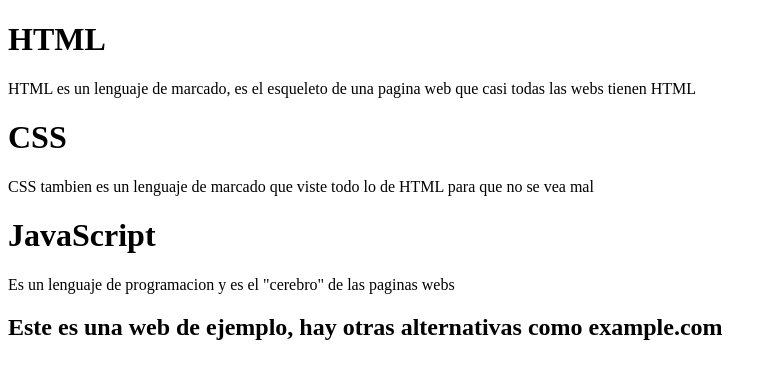
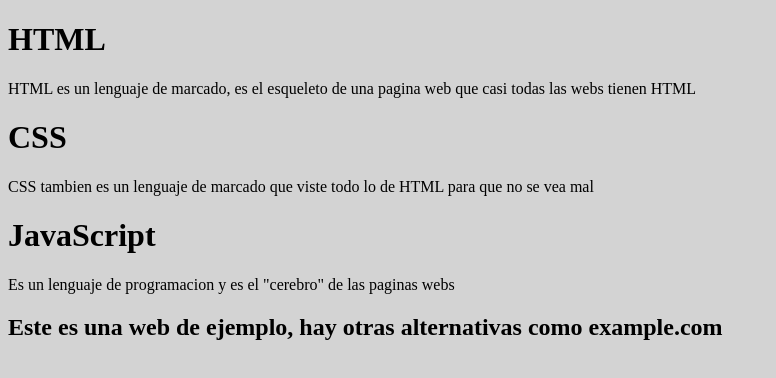
Before and after one commit to David4524-maker/Web_De_Ejemplo, a plain HTML site: page index.html in a window 1280 px wide. Shown: the whole page, without its empty margins (0-776 px from the left). Drawn offline with Linux system fonts and the light colour scheme.

Commit message:
Add style to set light gray background color

```diff
--- a/index.html
+++ b/index.html
@@ -11,4 +11,9 @@
   <script>
     console.log("HTML, CSS y JS")
   </script>
+  <style>
+    body {
+            background-color: lightgray;
+        }
+  </style>
 </html>
```
